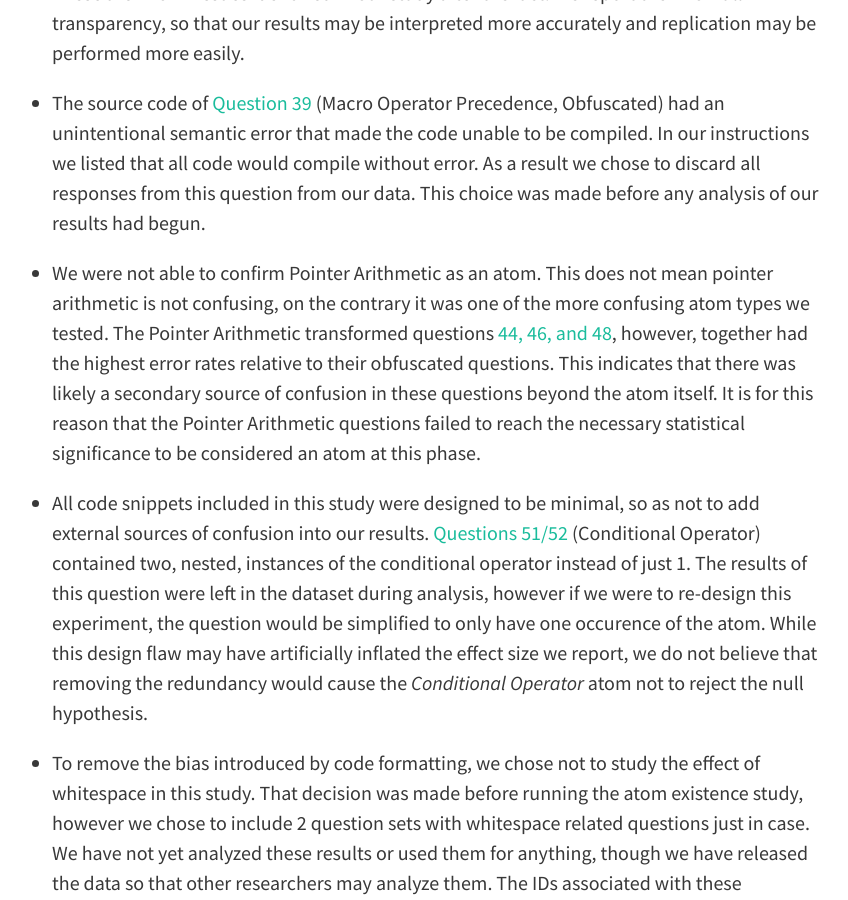
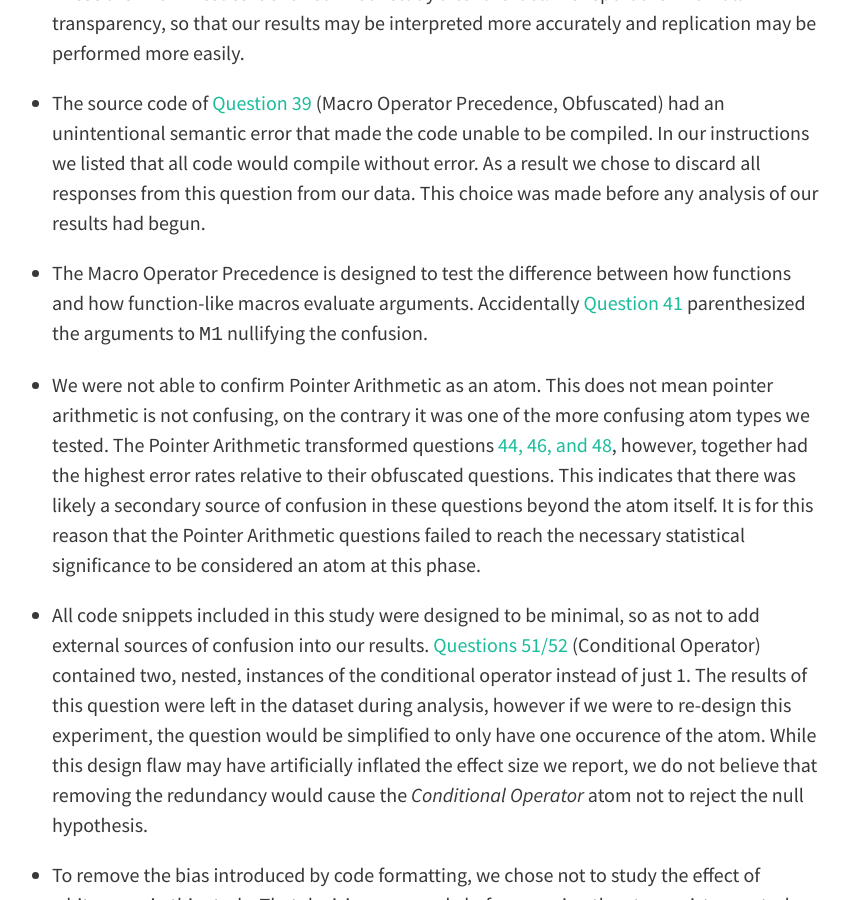
Before and after one commit to AtomsofConfusion/AtomsofConfusion.github.io, a Jekyll site: the page built from 2016-snippet-study/errata.md, in a window 1280 px wide and 900 px high, scrolled down 312 px. Shown: the whole window, without its empty margins (204-1052 px from the left). Built offline with Jekyll 4.4.1, drawn with Linux system fonts in a browser that asks for light colours; nearby versions of some CDN libraries.

Commit message:
Add macro-paren errata

```diff
--- a/2016-snippet-study/errata.md
+++ b/2016-snippet-study/errata.md
@@ -7,6 +7,9 @@ These are known issues identified in our study after the fact. We report them fo
 
 <a name="macro_name"></a>
 * The source code of [Question 39](questions#q39) (Macro Operator Precedence, Obfuscated) had an unintentional semantic error that made the code unable to be compiled. In our instructions we listed that all code would compile without error. As a result we chose to discard all responses from this question from our data. This choice was made before any analysis of our results had begun.
+
+<a name="macro_parens"></a>
+* The Macro Operator Precedence is designed to test the difference between how functions and how function-like macros evaluate arguments. Accidentally [Question 41](questions#q41) parenthesized the arguments to `M1` nullifying the confusion.
 
 <a name="pointer_arithmetic"></a>
 * We were not able to confirm Pointer Arithmetic as an atom. This does not mean
--- a/_data/snippet_questions_wide.csv
+++ b/_data/snippet_questions_wide.csv
@@ -275,7 +275,7 @@ void main(){
 ","21","Confusing","void main(){
    int V1 = (2 + 1) * (3 + 4);
    printf(""%d\n"", V1);
-}","21","Non-confusing","Macro Operator Precedence",""
+}","21","Non-confusing","Macro Operator Precedence","macro_parens"
 "22",44,43,"void main() {
    char *V1 = ""abcdef"" + 3;
    printf(""%s\n"", V1);
```
